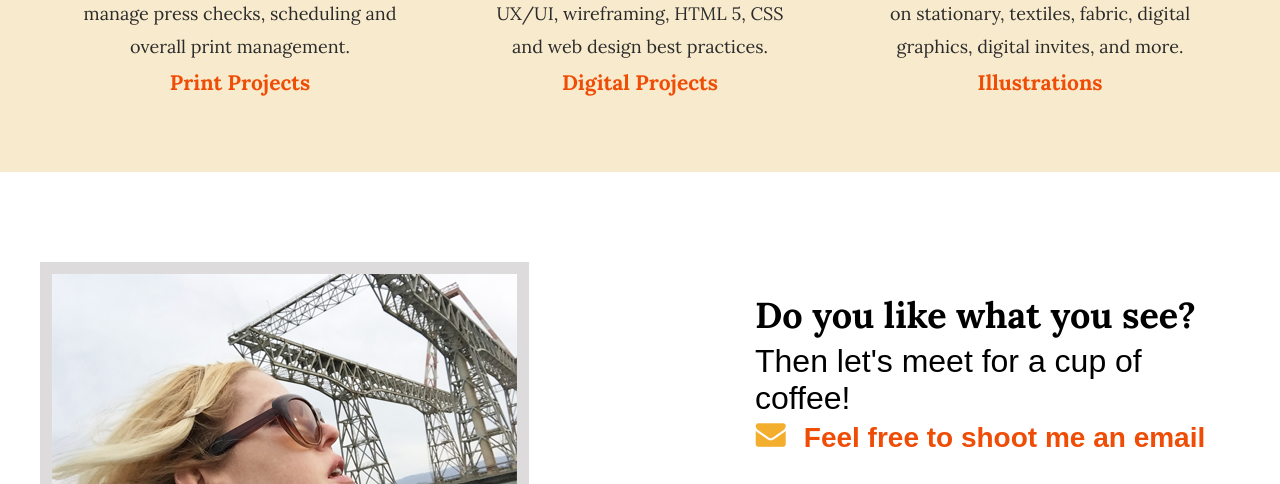
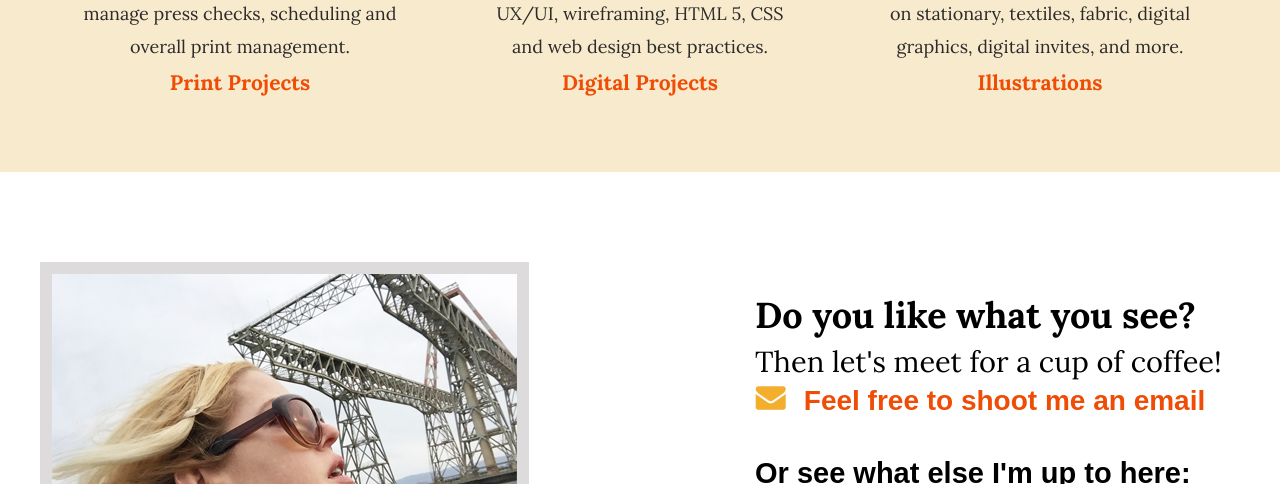
Before and after one commit to marciaac/my-simple-site, a plain HTML site: page index.html in a window 1280 px wide. Shown: the part 2028-2512 px from the top of the page. Drawn offline with Linux system fonts and the light colour scheme.

Commit message:
Update main.css

```diff
--- a/css/main.css
+++ b/css/main.css
@@ -143,8 +143,9 @@ header h1 {
     font-size: 36px;
 }
 #email-header {
-    font-size: 32px;
+    font-size: 29px;
     font-weight: lighter;
+    font-family: 'Lora', serif;
     margin: -25px 0 5px 0;
 }
 #socialmedia-header {
```
